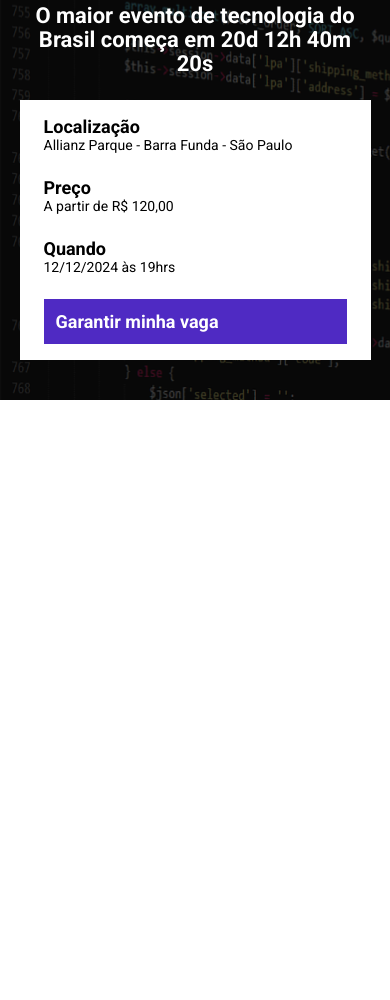
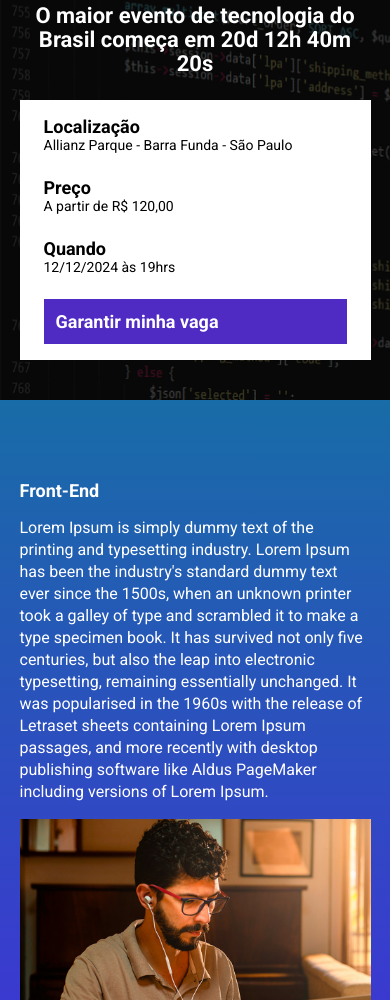
Before and after one commit to AsrielDreemurrGM/EBAC_Talks, a website built with Parcel: page src/index.html in a window 390 px wide. Shown: the part 100-1100 px from the top of the page. Before the commit the page ends 844 px from the top, so only its background shows below. Built offline with nearby package versions, Linux system fonts and the light colour scheme.

Commit message:
Criado Seção Front-end
- Configurado Display Responsivo;

```diff
--- a/src/index.html
+++ b/src/index.html
@@ -32,6 +32,23 @@
             </div>
         </div>
     </header>
+    <section class="event">
+        <div class="container">
+            <div class="event__details">
+                <h2 class="event__details__title">Front-End</h2>
+                <p class="event__details__description">
+                    Lorem Ipsum is simply dummy text of the printing and typesetting industry.
+                    Lorem Ipsum has been the industry's standard dummy text ever since the 1500s,
+                    when an unknown printer took a galley of type and scrambled it to make a type specimen book.
+                    It has survived not only five centuries, but also the leap into electronic typesetting,
+                    remaining essentially unchanged. It was popularised in the 1960s with the release of Letraset
+                    sheets containing Lorem Ipsum passages, and more recently with desktop publishing software like
+                    Aldus PageMaker including versions of Lorem Ipsum.
+                </p>
+            </div>
+            <img class="event__image" src="./images/frontend.png" alt="Front-end">
+        </div>
+    </section>
 
     <script src="./scripts/main.js"></script>
 </body>
--- /dev/null
+++ b/src/styles/_event.scss
@@ -0,0 +1,42 @@
+.event {
+    padding: 80px 0;
+    background-image: linear-gradient(#186CA7, #442BDB);
+
+    .container {
+        display: flex;
+
+    }
+
+    &__image {
+        max-width: 360px;
+    }
+
+    &__details {
+        margin-right: 40px;
+
+        &__title {
+            font-size: 18px;
+            font-weight: bold;
+            margin-bottom: 16px;
+        }
+
+        &__description {
+            line-height: 22px;
+        }
+    }
+
+    @media (max-width: 640px) {
+        .container {
+            display: block;
+        }
+
+        &__image {
+            width: 100%;
+        }
+
+        &__details {
+            margin-right: 0;
+            margin-bottom: 16px;
+        }
+    }
+}
--- a/src/styles/main.scss
+++ b/src/styles/main.scss
@@ -1,6 +1,7 @@
 @use "hero";
 @use 'components/infos_bar';
 @use 'components/buttons';
+@use 'event';
 
 * {
     margin: 0;
```
